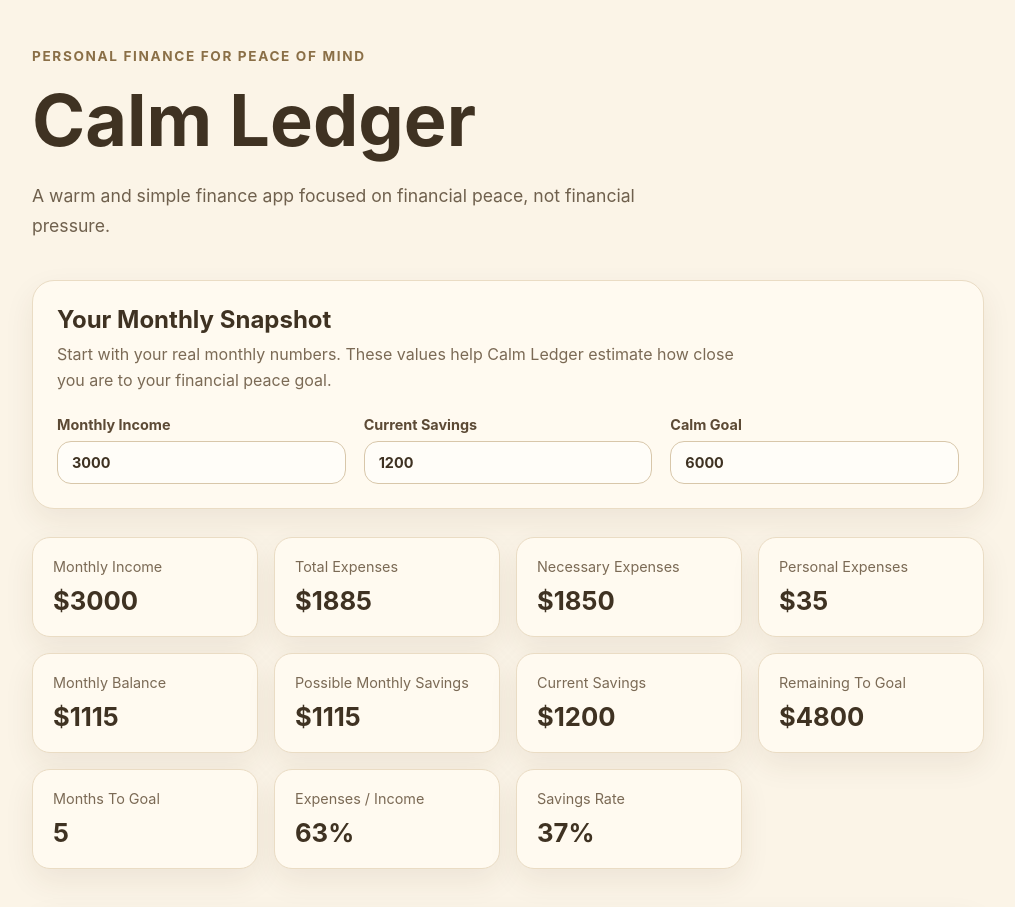
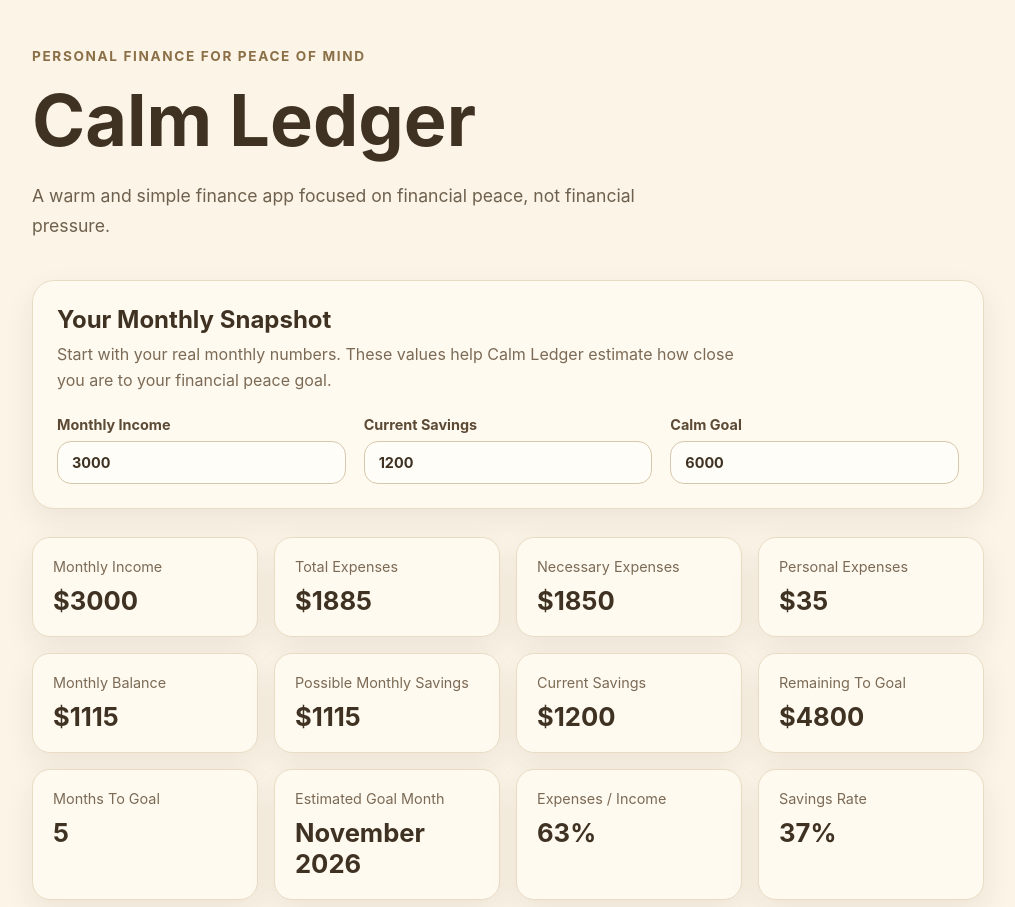
Before and after one commit to NachoColazo/calm-ledger, a React (Vite) app: page / in a window 1280 px wide. Shown: the top 907 px of the page, without its empty margins (132-1147 px from the left). Built offline with nearby package versions, Linux system fonts and the light colour scheme.

Commit message:
Add estimated goal month

```diff
--- a/src/components/SummaryCards.tsx
+++ b/src/components/SummaryCards.tsx
@@ -5,7 +5,20 @@ interface SummaryCardsProps {
   currentSavings: number;
 }
 
+function formatGoalMonth(date: Date | null) {
+  if (date === null) {
+    return "—";
+  }
+
+  return new Intl.DateTimeFormat("en-US", {
+    month: "long",
+    year: "numeric",
+  }).format(date);
+}
+
 function SummaryCards({ summary, currentSavings }: SummaryCardsProps) {
+  const estimatedGoalMonth = formatGoalMonth(summary.estimatedGoalDate);
+
   return (
     <section className="summary-grid">
       <article className="summary-card">
@@ -56,6 +69,11 @@ function SummaryCards({ summary, currentSavings }: SummaryCardsProps) {
       </article>
 
       <article className="summary-card">
+        <span>Estimated Goal Month</span>
+        <strong>{estimatedGoalMonth}</strong>
+      </article>
+
+      <article className="summary-card">
         <span>Expenses / Income</span>
         <strong>{(summary.expenseRatio * 100).toFixed(0)}%</strong>
       </article>
--- a/src/types.ts
+++ b/src/types.ts
@@ -43,6 +43,7 @@ export interface FinanceSummary {
   monthlySavingsPotential: number;
   remainingToGoal: number;
   monthsToGoal: number | null;
+  estimatedGoalDate: Date | null;
   expenseRatio: number;
   savingsRate: number;
 }
--- a/src/utils/calculations.ts
+++ b/src/utils/calculations.ts
@@ -2,6 +2,7 @@ import type { FinanceData, FinanceSummary } from "../types";
 
 export function calculateFinanceSummary(
   financeData: FinanceData,
+  today = new Date(),
 ): FinanceSummary {
   const totalIncome = financeData.monthlyIncome;
 
@@ -41,6 +42,11 @@ export function calculateFinanceSummary(
         ? Math.ceil(remainingToGoal / monthlySavingsPotential)
         : null;
 
+  const estimatedGoalDate =
+    monthsToGoal === null
+      ? null
+      : new Date(today.getFullYear(), today.getMonth() + monthsToGoal, 1);
+
   const expenseRatio = totalIncome > 0 ? totalExpenses / totalIncome : 0;
 
   const savingsRate =
@@ -55,6 +61,7 @@ export function calculateFinanceSummary(
     monthlySavingsPotential,
     remainingToGoal,
     monthsToGoal,
+    estimatedGoalDate,
     expenseRatio,
     savingsRate,
   };
```
